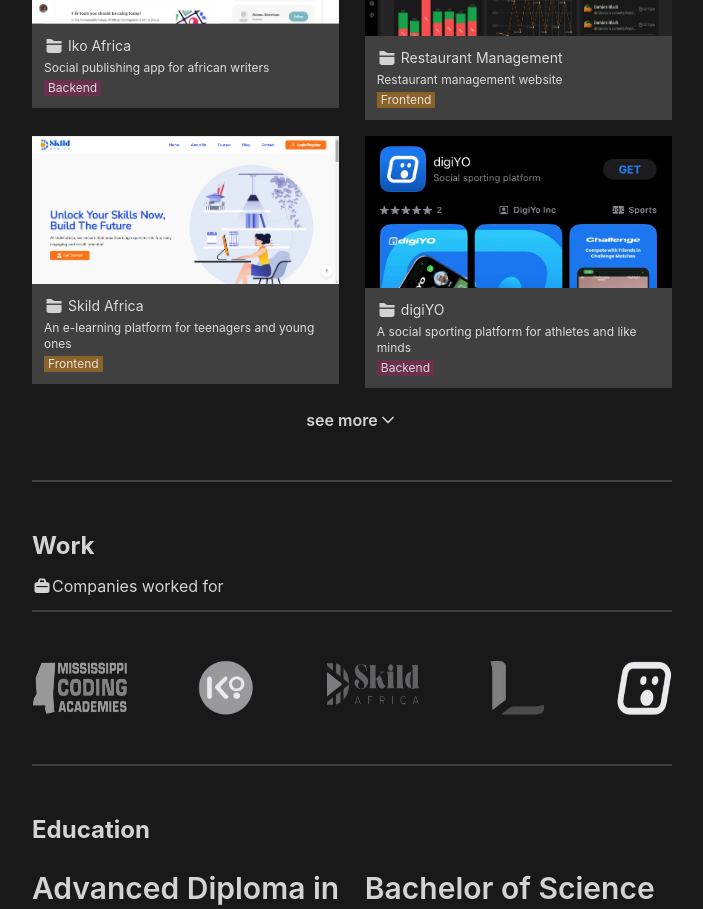
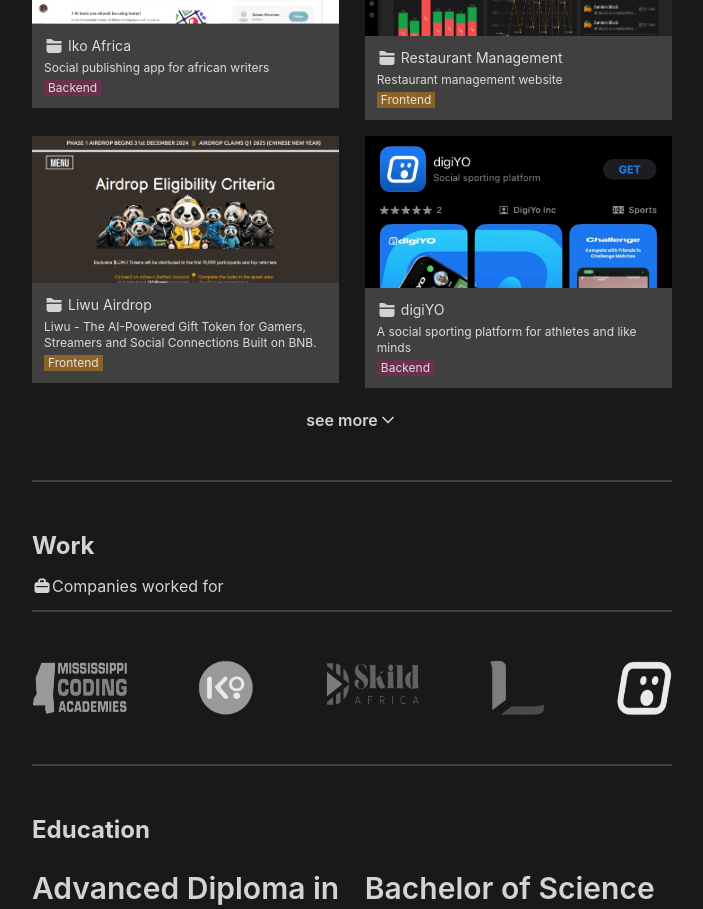
Before and after one commit to preciousaffiah/portfolio, a React (Create React App) app: page / in a window 1280 px wide. Shown: the part 1280-2189 px from the top of the page, without its empty margins (288-991 px from the left). Built offline with nearby package versions, Linux system fonts and the light colour scheme.

Commit message:
Update home.js

```diff
--- a/src/view/home.js
+++ b/src/view/home.js
@@ -10,6 +10,7 @@
 import devOpsImg from "../assets/cloud.png";
 import codeImg from "../assets/code.png";
 import skilldAfrica from "../assets/projects/skild-africa.png";
+import liwu from "../assets/projects/liwu.png";
 import ikoAfrica from "../assets/projects/ikoafrica.png";
 import restaurant from "../assets/projects/restaurant.jpg";
 import digiyo from "../assets/projects/digiyo.jpeg";
@@ -195,14 +196,14 @@
                   <PageAnimation>
                     <div className="bg-neutral-700">
                       <Link to="projects/skild-africa">
-                        <img src={skilldAfrica} alt="img" className="w-full" />
+                        <img src={liwu} alt="img" className="w-full" />
                         <div className=" p-3">
                           <span className="flex gap-x-1">
                             <img src={folderImg} alt="img" className="w-5" />
-                            <p>Skild Africa</p>
+                            <p>Liwu Airdrop</p>
                           </span>
                           <p className="text-xs py-1">
-                            An e-learning platform for teenagers and young ones
+                           Liwu - The AI-Powered Gift Token for Gamers, Streamers and Social Connections Built on BNB.
                           </p>
                           <p className="text-xs w-fit bg-[#89632A] px-1">
                             Frontend
```
